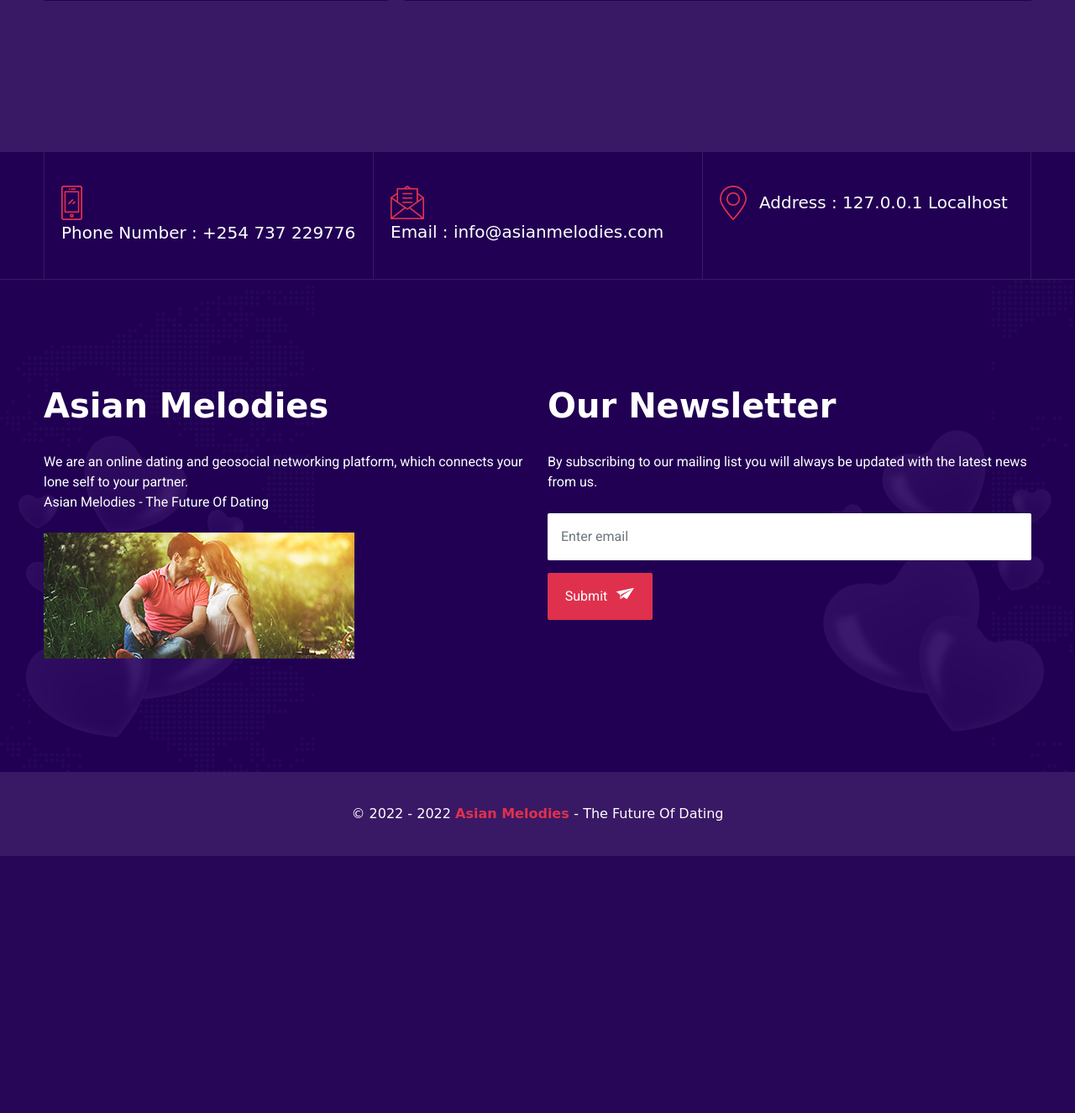
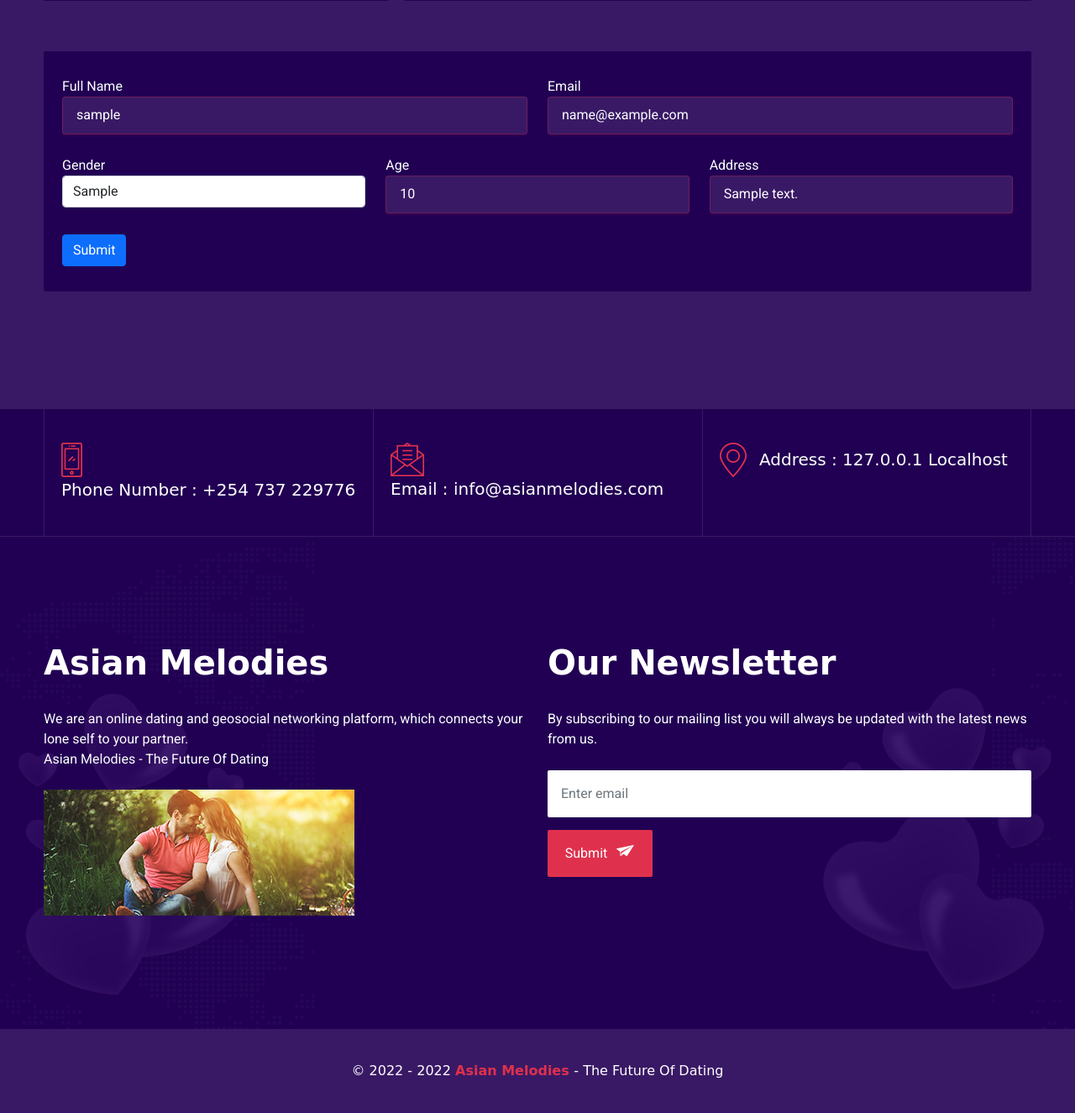
Before and after one commit to MartMbithi/AM_WebVersion, a PHP site: page /views/my_profile in a window 1280 px wide, after a click on "Profile Settings"; the page is wider, and only the part inside the window is pictured. Shown: the part 978-2303 px from the top of that part at 84% size. Before the commit the page ends 1997 px from the top of that part, so only its background shows below. Run offline with PHP 8.4, Linux system fonts and the light colour scheme; the visitor is signed in with stand-in values (Sample User, id 1); tables that the repository leaves empty or names only in its code hold one stand-in row (values such as "Sample post"); grey boxes marked "Sample" are stand-in pictures; some libraries are stand-ins or nearby versions; some web fonts are replaced.

Commit message:
Implement Personal Profile  - Update Details

```diff
--- a/views/my_profile.php
+++ b/views/my_profile.php
@@ -255,20 +255,52 @@
                                 </div>
                                 <!-- Frinds Tab -->
                                 <div class="tab-pane fade" id="friends" role="tabpanel" aria-labelledby="nav-friends-tab">
-                                    <div>
+                                    <div class="info-card mb-20">
+
                                         <div class="row">
                                             <div class="col-xl-12">
-                                                <article>
-                                                    <div class="row gy-4 gx-3 justify-content-center">
+                                                <div class="row gy-4 gx-3 justify-content-center">
+                                                    <div class="info-card-content">
+                                                        <form method="post" class="account-form" enctype="multipart/form-data" role="form">
+                                                            <div class="row">
+                                                                <div class="form-group col-md-6">
+                                                                    <label for="">Full Name</label>
+                                                                    <input type="text" value="<?php echo $users->user_name; ?>" required name="user_name">
+                                                                </div>
+                                                                <div class="form-group col-md-6">
+                                                                    <label for="">Email</label>
+                                                                    <input type="text" value="<?php echo $users->user_email; ?>" required name="user_email">
+                                                                </div>
 
+                                                                <div class="form-group col-md-4">
+                                                                    <label for="">Gender</label>
+                                                                    <select type="text" style="width: 100%;" required name="user_gender" class="basic form-control">
+                                                                        <option><?php echo $users->user_gender; ?></option>
+                                                                        <option>Male</option>
+                                                                        <option>Female</option>
+                                                                    </select>
+                                                                </div>
+                                                                <div class="form-group col-md-4">
+                                                                    <label for="">Age</label>
+                                                                    <input type="text" value="<?php echo $users->user_age; ?>" required name="user_age">
+                                                                </div>
+                                                                <div class="form-group col-md-4">
+                                                                    <label for="">Address</label>
+                                                                    <input type="text" required name="user_address" value="<?php echo $users->user_address; ?>">
+                                                                </div>
+                                                            </div>
+                                                            <div class="text-right">
+                                                                <button type="submit" name="update_profile" class="btn btn-primary">Submit</button>
+                                                            </div>
+                                                        </form>
                                                     </div>
-                                                </article>
+                                                </div>
                                             </div>
                                         </div>
                                     </div>
                                 </div>
+                            </div>
 
-                            </div>
                         </div>
                     </div>
                 </div>
```
